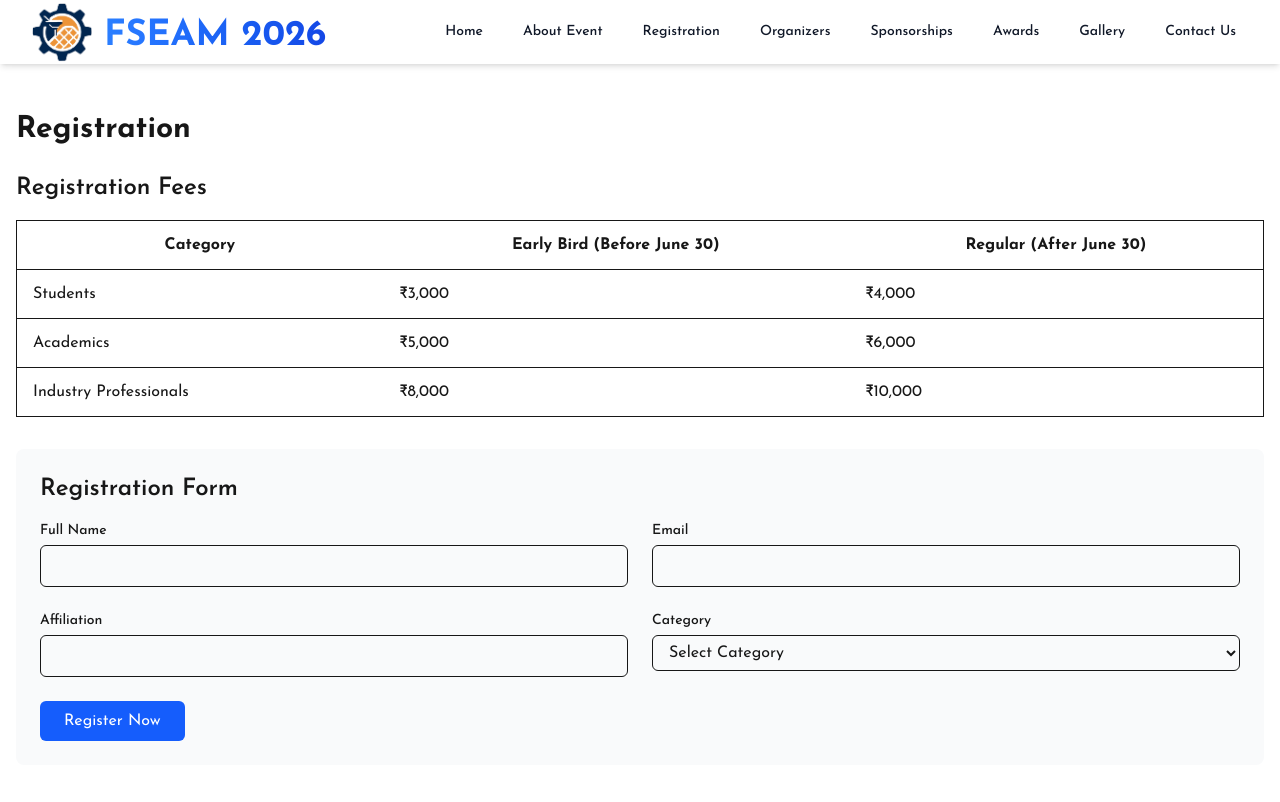
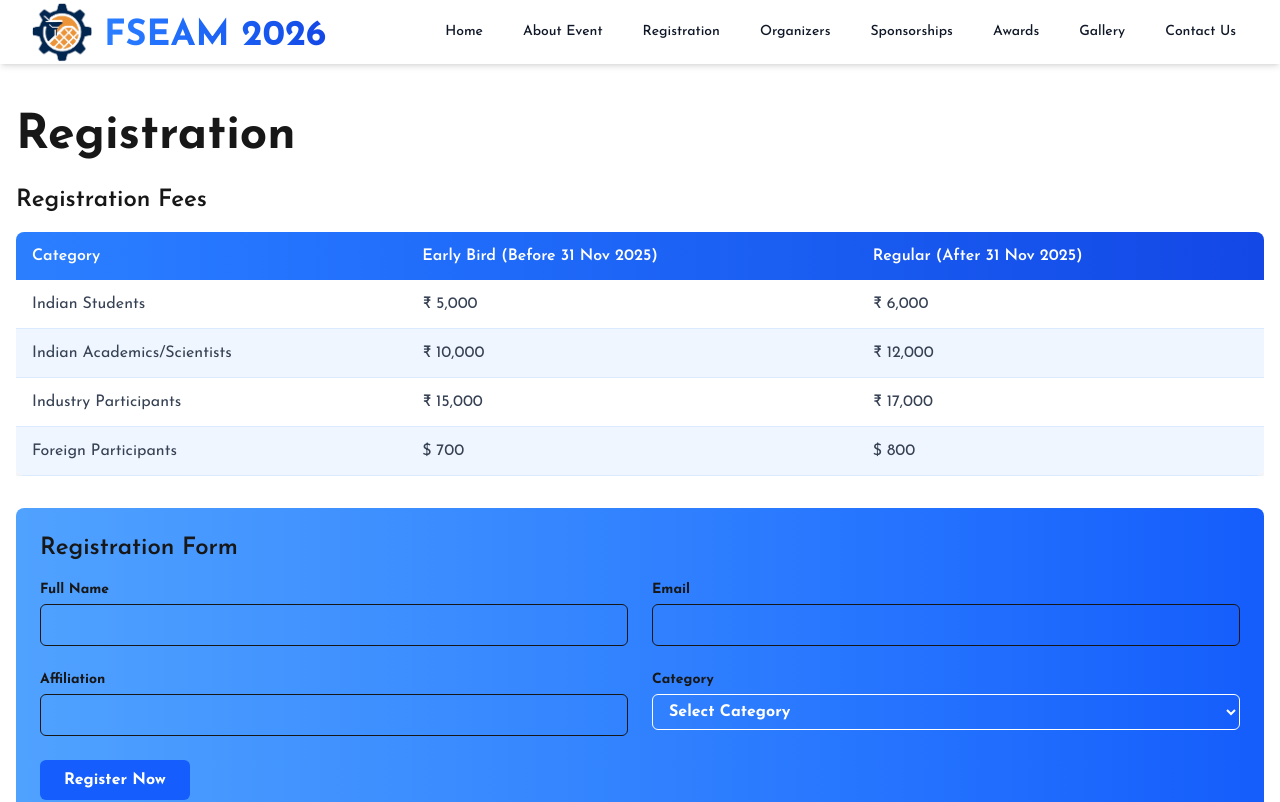
Before and after one commit to sushabhan878/IIT_KGP_MME_Conference, a Next.js app: page /registration in a window 1280 px wide. Shown: the top 802 px of the page. Built offline with nearby package versions, Linux system fonts and the light colour scheme.

Commit message:
Implimented the Registration page

```diff
--- a/app/registration/page.tsx
+++ b/app/registration/page.tsx
@@ -5,63 +5,68 @@ const Registration = () => {
     return (
         <PageLayout>
             <div className="container mx-auto py-12 px-4">
-                <h1 className="text-3xl font-bold mb-6">Registration</h1>
+                <h1 className="text-5xl font-bold mb-6">Registration</h1>
 
                 <div className="mb-8">
                     <h2 className="text-2xl font-semibold mb-4">Registration Fees</h2>
                     <div className="overflow-x-auto">
-                        <table className="min-w-full bg-white border">
+                        <table className="min-w-full rounded-lg overflow-hidden shadow-lg bg-white">
                             <thead>
-                                <tr>
-                                    <th className="py-3 px-4 border-b">Category</th>
-                                    <th className="py-3 px-4 border-b">Early Bird (Before June 30)</th>
-                                    <th className="py-3 px-4 border-b">Regular (After June 30)</th>
+                                <tr className="bg-gradient-to-r from-blue-500 to-blue-700 text-white">
+                                    <th className="py-3 px-4 font-semibold text-left">Category</th>
+                                    <th className="py-3 px-4 font-semibold text-left">Early Bird (Before 31 Nov 2025)</th>
+                                    <th className="py-3 px-4 font-semibold text-left">Regular (After 31 Nov 2025)</th>
                                 </tr>
                             </thead>
-                            <tbody>
-                                <tr>
-                                    <td className="py-3 px-4 border-b">Students</td>
-                                    <td className="py-3 px-4 border-b">₹3,000</td>
-                                    <td className="py-3 px-4 border-b">₹4,000</td>
+                            <tbody className="text-gray-700">
+                                <tr className="even:bg-blue-50 odd:bg-white hover:bg-blue-100 transition-colors">
+                                    <td className="py-3 px-4 border-b border-blue-100">Indian Students</td>
+                                    <td className="py-3 px-4 border-b border-blue-100">₹ 5,000</td>
+                                    <td className="py-3 px-4 border-b border-blue-100">₹ 6,000</td>
                                 </tr>
-                                <tr>
-                                    <td className="py-3 px-4 border-b">Academics</td>
-                                    <td className="py-3 px-4 border-b">₹5,000</td>
-                                    <td className="py-3 px-4 border-b">₹6,000</td>
+                                <tr className="even:bg-blue-50 odd:bg-white hover:bg-blue-100 transition-colors">
+                                    <td className="py-3 px-4 border-b border-blue-100">Indian Academics/Scientists</td>
+                                    <td className="py-3 px-4 border-b border-blue-100">₹ 10,000</td>
+                                    <td className="py-3 px-4 border-b border-blue-100">₹ 12,000</td>
                                 </tr>
-                                <tr>
-                                    <td className="py-3 px-4 border-b">Industry Professionals</td>
-                                    <td className="py-3 px-4 border-b">₹8,000</td>
-                                    <td className="py-3 px-4 border-b">₹10,000</td>
+                                <tr className="even:bg-blue-50 odd:bg-white hover:bg-blue-100 transition-colors">
+                                    <td className="py-3 px-4 border-b border-blue-100">Industry Participants</td>
+                                    <td className="py-3 px-4 border-b border-blue-100">₹ 15,000</td>
+                                    <td className="py-3 px-4 border-b border-blue-100">₹ 17,000</td>
+                                </tr>
+                                <tr className="even:bg-blue-50 odd:bg-white hover:bg-blue-100 transition-colors">
+                                    <td className="py-3 px-4 border-b border-blue-100">Foreign Participants</td>
+                                    <td className="py-3 px-4 border-b border-blue-100">$ 700</td>
+                                    <td className="py-3 px-4 border-b border-blue-100">$ 800</td>
                                 </tr>
                             </tbody>
                         </table>
                     </div>
                 </div>
 
-                <div className="bg-gray-50 p-6 rounded-lg mb-8">
+                <div className="bg-gradient-to-r from-blue-400 to-blue-600 font-bold p-6 rounded-lg mb-8">
                     <h2 className="text-2xl font-semibold mb-4">Registration Form</h2>
                     <form>
                         <div className="grid grid-cols-1 md:grid-cols-2 gap-6">
                             <div>
-                                <label className="block text-sm font-medium mb-1" htmlFor="fullName">Full Name</label>
+                                <label className="block text-sm mb-1" htmlFor="fullName">Full Name</label>
                                 <input type="text" id="fullName" className="w-full px-3 py-2 border rounded-md" />
                             </div>
                             <div>
-                                <label className="block text-sm font-medium mb-1" htmlFor="email">Email</label>
+                                <label className="block text-sm mb-1" htmlFor="email">Email</label>
                                 <input type="email" id="email" className="w-full px-3 py-2 border rounded-md" />
                             </div>
                             <div>
-                                <label className="block text-sm font-medium mb-1" htmlFor="affiliation">Affiliation</label>
+                                <label className="block text-sm mb-1" htmlFor="affiliation">Affiliation</label>
                                 <input type="text" id="affiliation" className="w-full px-3 py-2 border rounded-md" />
                             </div>
                             <div>
-                                <label className="block text-sm font-medium mb-1" htmlFor="category">Category</label>
-                                <select id="category" className="w-full px-3 py-2 border rounded-md">
-                                    <option value="">Select Category</option>
-                                    <option value="student">Student</option>
-                                    <option value="academic">Academic</option>
-                                    <option value="industry">Industry Professional</option>
+                                <label className="block text-sm mb-1" htmlFor="category">Category</label>
+                                <select id="category" className="w-full px-3 py-2 border rounded-md text-white">
+                                    <option className='text-gray-700 bg-blue-200 font-semibold' value="">Select Category</option>
+                                    <option className='text-gray-700 bg-blue-200 font-semibold' value="student">Student</option>
+                                    <option className='text-gray-700 bg-blue-200 font-semibold' value="academic">Academic</option>
+                                    <option className='text-gray-700 bg-blue-200 font-semibold' value="industry">Industry Professional</option>
                                 </select>
                             </div>
                         </div>
```
